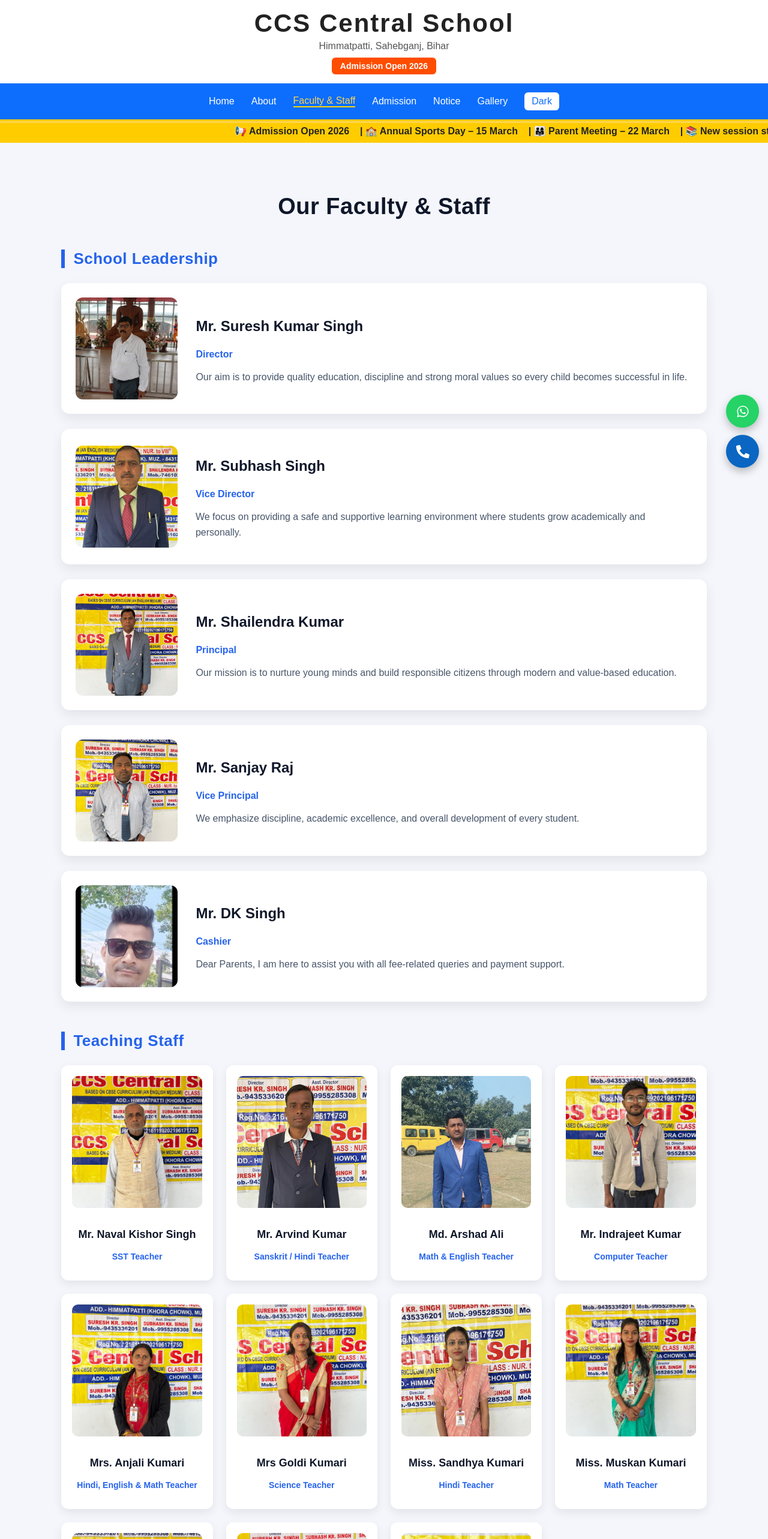
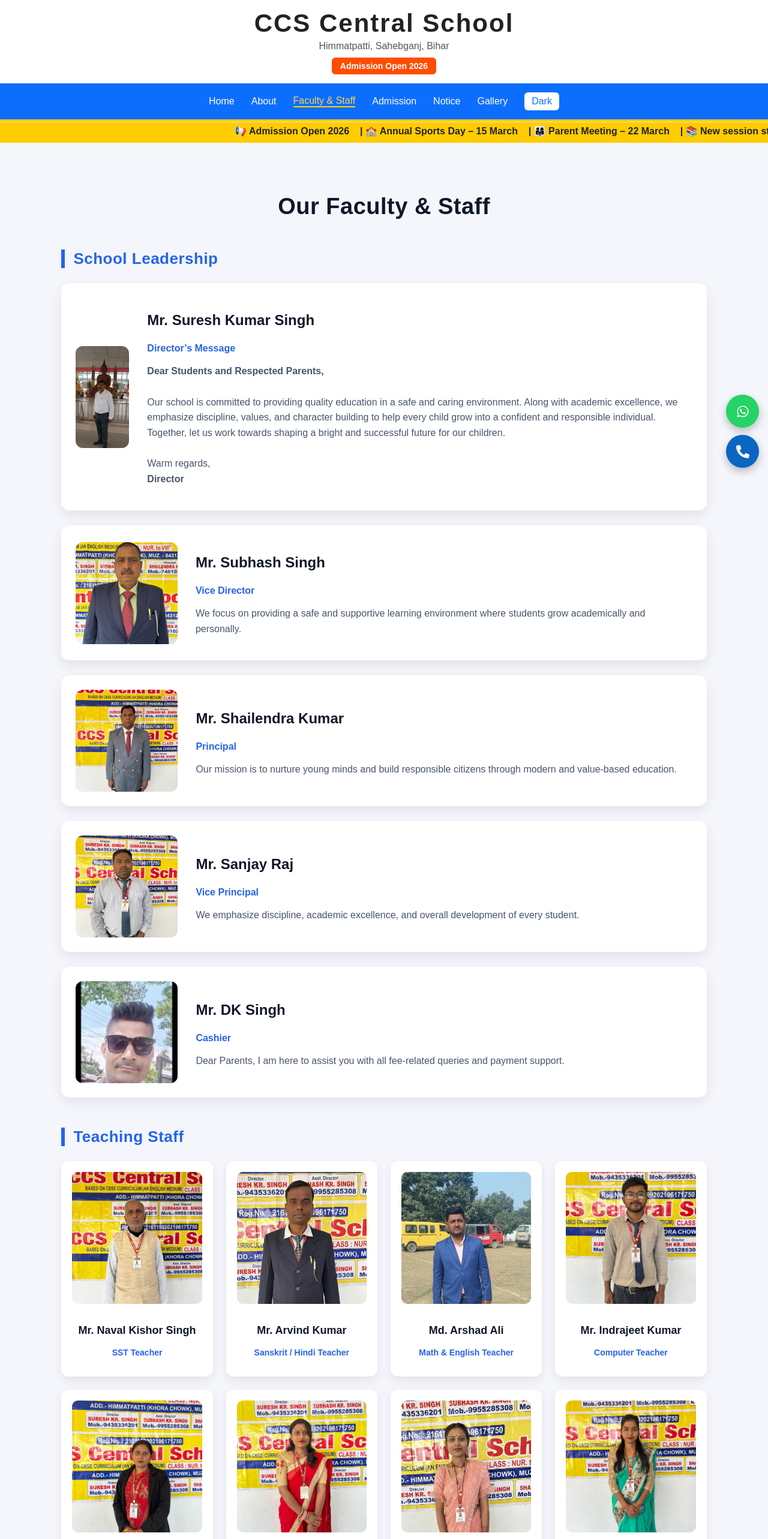
Before and after one commit to satyasingh0001/CCS-CentralSchool, a React (Vite) app in the folder CCS Central School/: page /teachers in a window 1280 px wide. Shown: the top 2566 px of the page at 60% size. Built offline with nearby package versions, Linux system fonts and the light colour scheme.

Commit message:
Add files via upload

```diff
--- a/CCS Central School/src/pages/Teachers.jsx
+++ b/CCS Central School/src/pages/Teachers.jsx
@@ -21,81 +21,102 @@ import g1 from "../assets/teachers/g1.jpeg";
 import d1 from "../assets/teachers/d1.jpeg";
 import h1 from "../assets/teachers/h1.jpeg";
 
-function Teachers(){
-
+function Teachers() {
   /* SCHOOL LEADERSHIP */
 
   const leadership = [
     {
-    name:"Mr. Suresh Kumar Singh",
-    role:"Director",
-    img:t1,
-    message:"Our aim is to provide quality education, discipline and strong moral values so every child becomes successful in life."
+      name: "Mr. Suresh Kumar Singh",
+      role: "Director’s Message",
+      img: t1,
+      message: (
+        <p>
+          <b>Dear Students and Respected Parents,</b>
+          <br />
+          <br />
+          Our school is committed to providing quality education in a safe and
+          caring environment. Along with academic excellence, we emphasize
+          discipline, values, and character building to help every child grow
+          into a confident and responsible individual.
+          <br />
+          Together, let us work towards shaping a bright and successful future for our children. <br /> <br />
+
+            Warm regards,
+            <br /><b>
+            Director
+          </b>
+        </p>
+      ),
     },
     {
-    name:"Mr. Subhash Singh",
-    role:"Vice Director",
-    img:t2,
-    message:"We focus on providing a safe and supportive learning environment where students grow academically and personally."
+      name: "Mr. Subhash Singh",
+      role: "Vice Director",
+      img: t2,
+      message:
+        "We focus on providing a safe and supportive learning environment where students grow academically and personally.",
     },
     {
-    name:"Mr. Shailendra Kumar",
-    role:"Principal",
-    img:t15,
-    message:"Our mission is to nurture young minds and build responsible citizens through modern and value-based education."
+      name: "Mr. Shailendra Kumar",
+      role: "Principal",
+      img: t15,
+      message:
+        "Our mission is to nurture young minds and build responsible citizens through modern and value-based education.",
     },
     {
-    name:"Mr. Sanjay Raj",
-    role:"Vice Principal",
-    img:t3,
-    message:"We emphasize discipline, academic excellence, and overall development of every student."
+      name: "Mr. Sanjay Raj",
+      role: "Vice Principal",
+      img: t3,
+      message:
+        "We emphasize discipline, academic excellence, and overall development of every student.",
     },
     {
-    name:"Mr. DK Singh",
-    role:"Cashier",
-    img:t16,
-    message:"Dear Parents, I am here to assist you with all fee-related queries and payment support."
-  }
+      name: "Mr. DK Singh",
+      role: "Cashier",
+      img: t16,
+      message:
+        "Dear Parents, I am here to assist you with all fee-related queries and payment support.",
+    },
   ];
-
 
   /* TEACHING STAFF */
 
   const teachingStaff = [
-    {name:"Mr. Naval Kishor Singh", subject:"SST Teacher", img:t4},
-    {name:"Mr. Arvind Kumar", subject:"Sanskrit / Hindi Teacher", img:t8},
-    {name:"Md. Arshad Ali", subject:"Math & English Teacher", img:t14},
-    {name:"Mr. Indrajeet Kumar", subject:"Computer Teacher", img:t7},
-    {name:"Mrs. Anjali Kumari", subject:"Hindi, English & Math Teacher", img:t5},
-    {name:"Mrs Goldi Kumari", subject:"Science Teacher", img:t11},
-    {name:"Miss. Sandhya Kumari", subject:"Hindi Teacher", img:t6},
-    {name:"Miss. Muskan Kumari", subject:"Math Teacher", img:t9},
-    {name:"Miss. Priya Kumari", subject:"English Teacher", img:t10},
-    {name:"Miss. Ruchi Kumari", subject:"Math Teacher", img:t12},
-    {name:"Miss. Nitu Kumari", subject:"Hindi & English Teacher", img:t13},
+    { name: "Mr. Naval Kishor Singh", subject: "SST Teacher", img: t4 },
+    { name: "Mr. Arvind Kumar", subject: "Sanskrit / Hindi Teacher", img: t8 },
+    { name: "Md. Arshad Ali", subject: "Math & English Teacher", img: t14 },
+    { name: "Mr. Indrajeet Kumar", subject: "Computer Teacher", img: t7 },
+    {
+      name: "Mrs. Anjali Kumari",
+      subject: "Hindi, English & Math Teacher",
+      img: t5,
+    },
+    { name: "Mrs. Goldi Kumari", subject: "Science Teacher", img: t11 },
+    { name: "Miss. Sandhya Kumari", subject: "Hindi Teacher", img: t6 },
+    { name: "Miss. Muskan Kumari", subject: "Math Teacher", img: t9 },
+    { name: "Miss. Priya Kumari", subject: "English Teacher", img: t10 },
+    { name: "Miss. Ruchi Kumari", subject: "Math Teacher", img: t12 },
+    { name: "Miss. Nitu Kumari", subject: "Hindi & English Teacher", img: t13 },
   ];
-
 
   /* SUPPORT STAFF */
 
   const supportStaff = [
-  {name:"Driver Name", role:"School Driver", img:d1},
-  {name:"Guard Name", role:"Security Guard", img:g1},
-  {name:"Helper Name", role:"Support Staff", img:h1},
+    { name: "Driver Name", role: "School Driver", img: d1 },
+    { name: "Guard Name", role: "Security Guard", img: g1 },
+    { name: "Helper Name", role: "Support Staff", img: h1 },
   ];
 
-return(
+  return (
     <div className={styles.container}>
-
       <h1 className={styles.title}>Our Faculty & Staff</h1>
 
       {/* LEADERSHIP */}
       <h2 className={styles.sectionTitle}>School Leadership</h2>
 
       <div className={styles.leadershipWrapper}>
-    {leadership.map((l,i)=>(
+        {leadership.map((l, i) => (
           <div key={i} className={styles.leadershipCard}>
-        <img src={l.img} alt={l.name}/>
+            <img src={l.img} alt={l.name} />
             <div className={styles.leaderContent}>
               <h3>{l.name}</h3>
               <h4>{l.role}</h4>
@@ -105,36 +126,33 @@ return(
         ))}
       </div>
 
-
       {/* TEACHERS */}
       <h2 className={styles.sectionTitle}>Teaching Staff</h2>
 
       <div className={styles.grid}>
-    {teachingStaff.map((t,i)=>(
+        {teachingStaff.map((t, i) => (
           <div key={i} className={styles.card}>
-        <img src={t.img}/>
+            <img src={t.img} />
             <h3>{t.name}</h3>
             <p>{t.subject}</p>
           </div>
         ))}
       </div>
 
-
       {/* SUPPORT */}
       <h2 className={styles.sectionTitle}>Non Teaching Staff</h2>
 
       <div className={styles.grid}>
-    {supportStaff.map((s,i)=>(
+        {supportStaff.map((s, i) => (
           <div key={i} className={styles.card}>
-        <img src={s.img}/>
+            <img src={s.img} />
             <h3>{s.name}</h3>
             <p>{s.role}</p>
           </div>
         ))}
       </div>
-
     </div>
-)
+  );
 }
 
 export default Teachers;
```
Also changed, not shown: CCS Central School/src/pages/Teachers.module.css (line endings or trailing spaces). Lines whose indentation alone changed are shown as unchanged.
